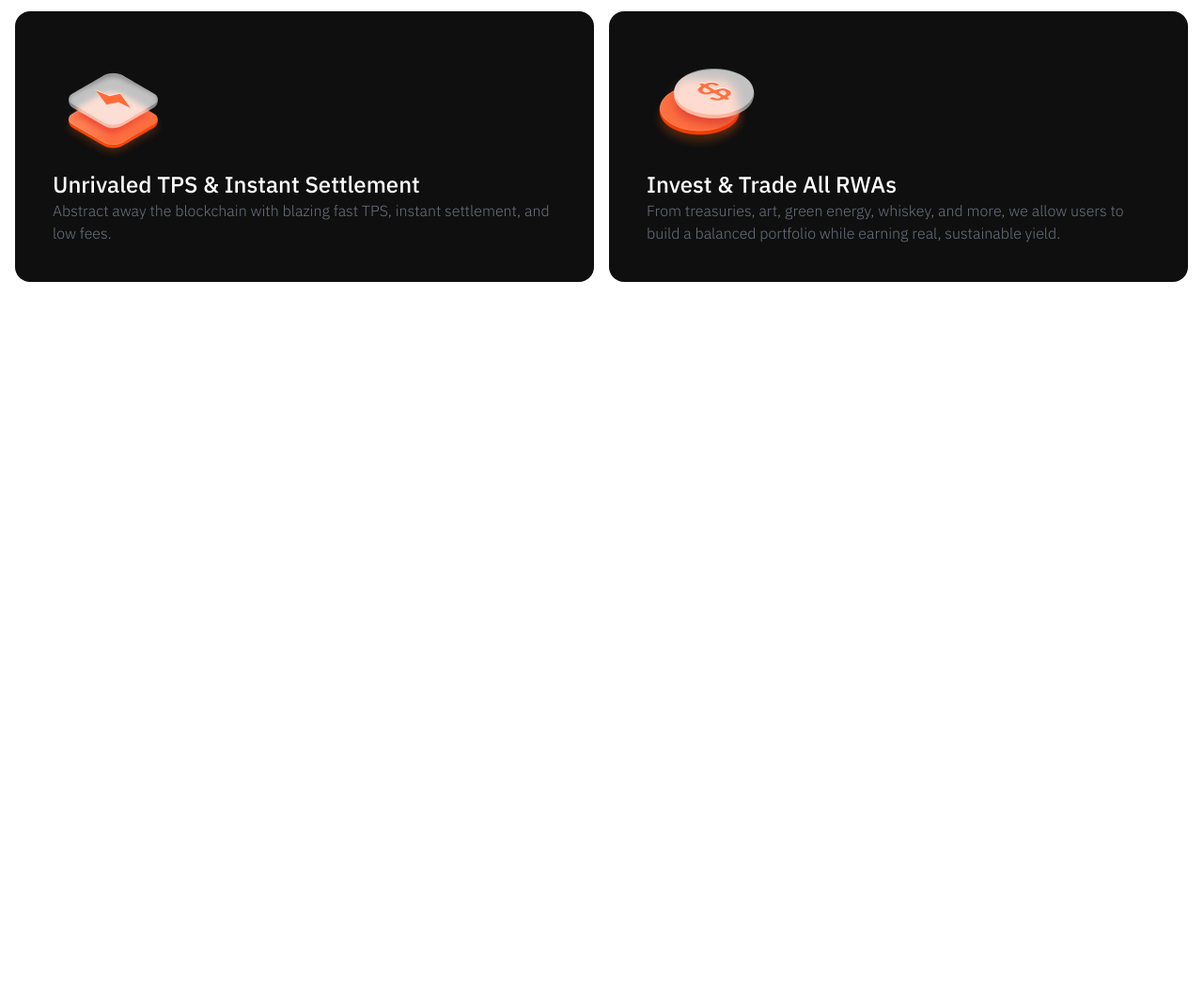
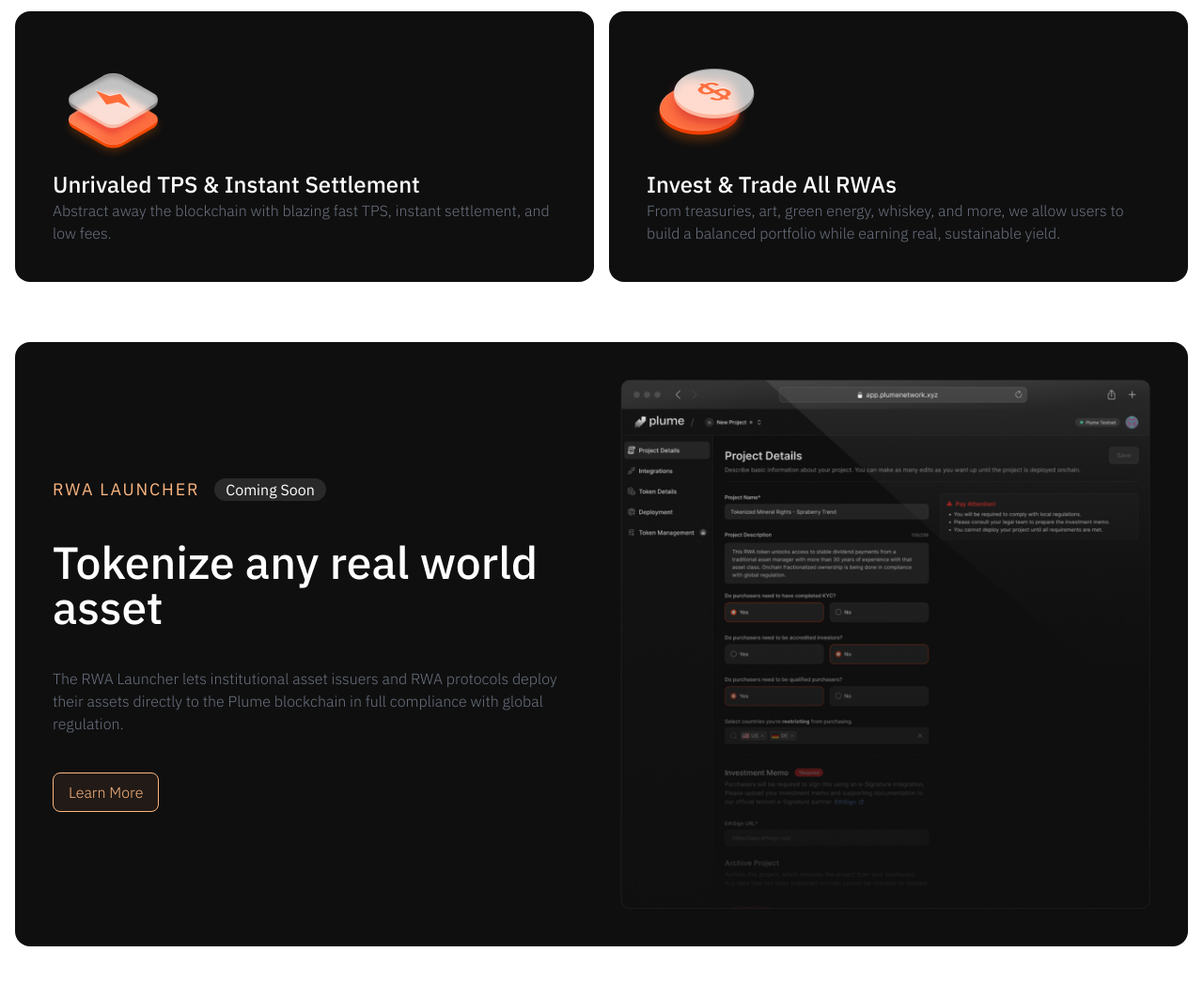
Before and after one commit to M-sadiq4641/Plume, a website built with Vite: page index.html in a window 1280 px wide. Shown: the part 1133-2179 px from the top of the page at 94% size. Before the commit the page ends 1433 px from the top, so only its background shows below. Built offline with nearby package versions, Linux system fonts and the light colour scheme; files whose address does not match are found by name; a web font is replaced by a local one.

Commit message:
added token section

```diff
--- a/index.html
+++ b/index.html
@@ -142,7 +142,9 @@
           <p class="font-normal mb-5 text-[18px] text-orangish tracking-wide">
             FEATURES
           </p>
-          <h2 class="font-medium mb-10 text-center lg:text-left lg:text-5xl text-3xl">
+          <h2
+            class="font-medium mb-10 text-center lg:text-left lg:text-5xl text-3xl"
+          >
             Focus on creating and we'll<br class="lg:block hidden" />
             take care of the rest
           </h2>
@@ -197,5 +199,33 @@
         </div>
       </div>
     </div>
+
+    <!-- token section  -->
+    <div class="container mx-auto">
+      <div class="flex md:flex-row flex-col bg-DarkGray mx-4 sm:p-10 p-5 justify-between items-center my-16 gap-10 rounded-2xl">
+        <div class="flex-1 sm:space-y-10 space-y-5">
+          <div class="sm:flex items-center gap-4">
+            <h2 class="font-normal text-[18px] tracking-widest text-orangish">
+              RWA LAUNCHER
+            </h2>
+            <button class="bg-[#292929] rounded-2xl px-3">Coming Soon</button>
+          </div>
+          <h1 class="font-medium sm:text-5xl text-3xl">Tokenize any real world asset</h1>
+          <p class="font-light sm:text-base text-sm text-gray-500">
+            The RWA Launcher lets institutional asset issuers and RWA protocols
+            deploy their assets directly to the Plume blockchain in full
+            compliance with global regulation.
+          </p>
+          <button
+            class="text-base lg:block hidden cursor-pointer hover:text-gray-200 font-light rounded-lg px-4 py-2 text-orangish border border-orangish bg-lightorange"
+          >
+            Learn More
+          </button>
+        </div>
+        <div class="flex-1">
+          <img src="/public/images/token-image.png" />
+        </div>
+      </div>
+    </div>
   </body>
 </html>
```
Also changed, not shown: public/images/token-image.png (added).
